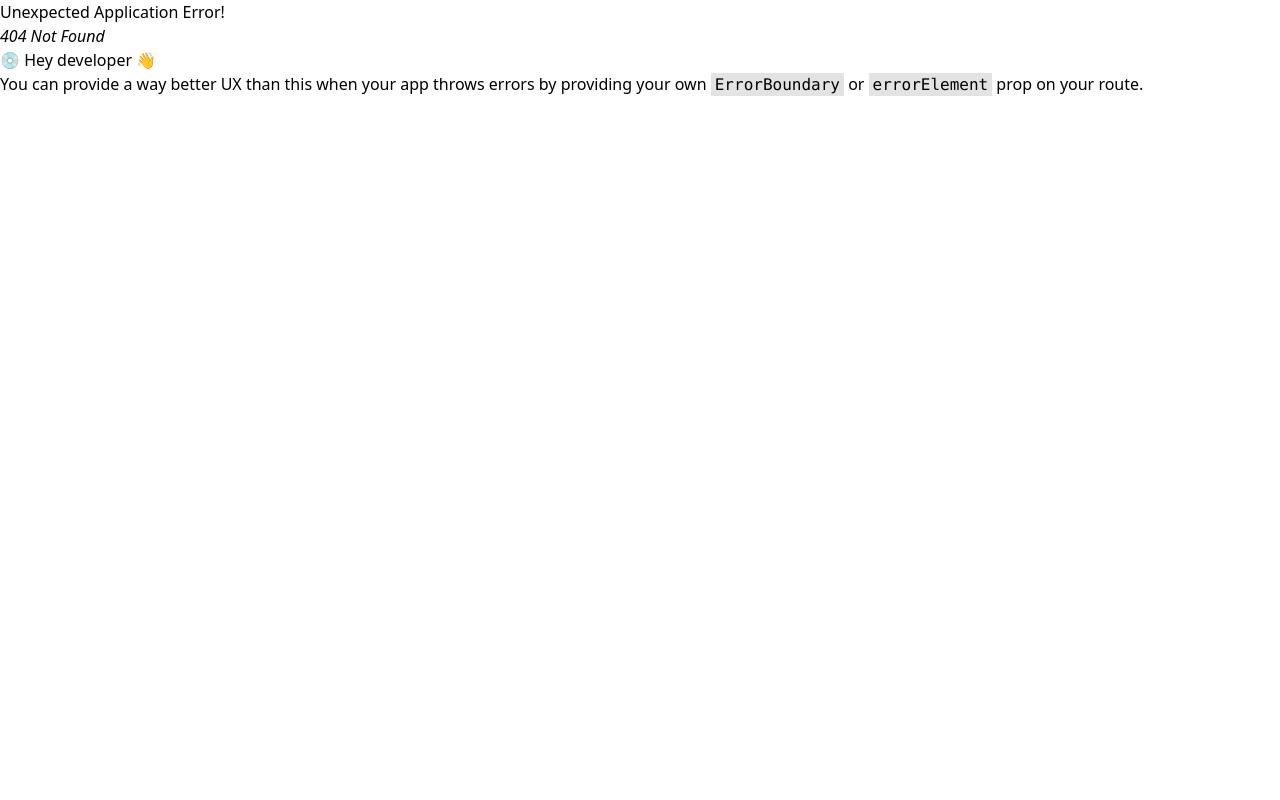
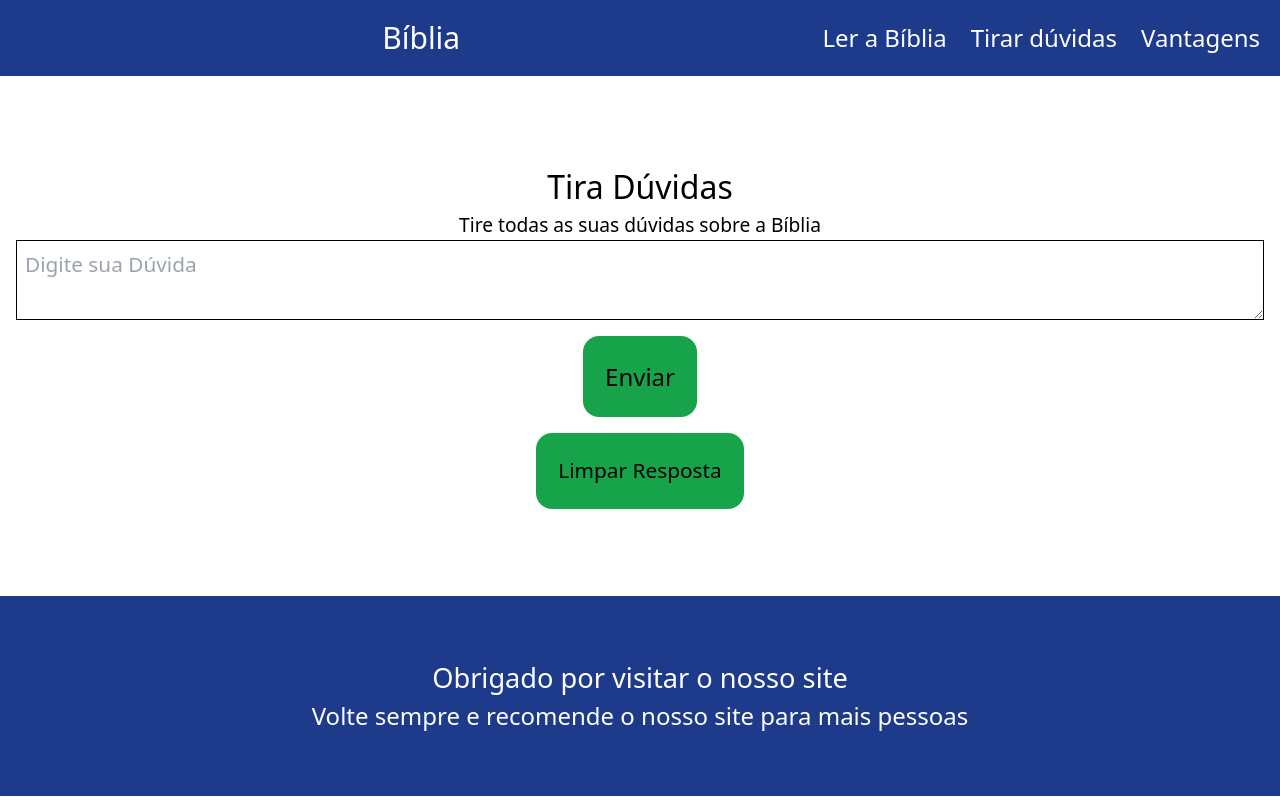
Before and after one commit to valdirsantos714/refugio-biblico, a React (Vite) app: page /duvidas/tiraduvidas in a window 1280 px wide. Before the commit this address had no page. Built offline with nearby package versions, Linux system fonts and the light colour scheme.

Commit message:
Implementado inteligência artificial do gemini na tela dúvidas

```diff
--- a/src/Biblia/TelaLivros/TelaLivros.jsx
+++ b/src/Biblia/TelaLivros/TelaLivros.jsx
@@ -51,7 +51,7 @@ export default function TelaLivros() {
 
     return (
         <>
-            <section className="h-auto bg-white text-black">
+            <section className="h-auto min-h-[65vh] bg-white text-black">
                 <div className="p-[1rem] text-center">
                     <h2 className="text-[2rem] lg:text-[2.2rem]">Livros da Bíblia</h2>
                     <div className="text-[1.4rem] flex flex-col justify-center items-center gap-[0.5rem]  p-[0.4rem] lg:flex-row flex-wrap">
--- /dev/null
+++ b/src/TelaDuvida/TelaDuvida.jsx
@@ -0,0 +1,81 @@
+import { useState } from "react";
+import Footer from "../componentsPadrao/Footer/Footer";
+import { GoogleGenerativeAI } from "@google/generative-ai";
+
+
+export default function TelaDuvida() {
+
+    const [dados, setDados] = useState([])
+    const [input, setInput] = useState("")
+
+    const cliente = new GoogleGenerativeAI("AIzaSyAQyyvt5WFVP5ku2h2QaAYjkLM8DiAAd5A")
+
+    const pegaDados = async () => {
+        try {
+
+            const response = cliente.getGenerativeModel({model: 'gemini-1.0-pro'})
+
+            const generationConfig = {
+                temperature: 0.9,
+                topP: 1,
+                topK: 0,
+                maxOutputTokens: 2048,
+                responseMimeType: "text/plain",
+              };
+
+            const chat = response.startChat({
+                generationConfig,
+                history: [
+
+                ]
+            })
+
+            const respostaMesmo = await chat.sendMessage(input)
+            const r = await respostaMesmo.response.text;
+
+            setDados(r)
+
+        } catch (error) {
+            console.error(error);
+        }
+    }
+
+    const amostrarDados = () => {
+        pegaDados();
+
+        if (dados.length > 0) {
+            return dados
+
+        } else {
+            return <div className="w-[24px] h-[24px] p-[1rem] animate-spin border-[10px] border-b-transparent border-blue-600 rounded-[50%]">oi</div>
+        }
+    }
+
+    const pegaDadosInput = (evento) => {
+        setInput(evento.target.value)
+    }
+
+    const limpaResposta = () => {
+        setDados([])
+    }
+
+    return (
+        <>
+        <main>
+            <section className="min-h-[65vh] bg-black">
+                <div className="w-[100%] min-h-[65vh] p-[1rem] bg-white text-black flex flex-col flex-wrap justify-center items-center">
+                <h2 className="text-[2rem]">Tira Dúvidas</h2>
+                <p className="text-[1.2rem] text-center">Tire todas as suas dúvidas sobre a Bíblia</p>
+                <p className="text-[1.3rem]">{dados}</p>
+
+                <textarea id="input-duvida" cols="30" rows="2" className="text-black w-[100%] p-[0.5rem] text-[1.3rem] border-[0.1rem] border-black" placeholder="Digite sua Dúvida" value={input} onChange={pegaDadosInput}></textarea>
+
+                <button className="bg-green-600 p-[1.4rem] mt-[1rem] rounded-[1rem] text-[1.5rem]" onClick={amostrarDados}>Enviar</button>
+                <button className="bg-green-600 p-[1.4rem] mt-[1rem] rounded-[1rem] text-[1.3rem]" onClick={limpaResposta}>Limpar Resposta</button>
+                </div>
+            </section>
+        </main>
+        <Footer/>
+        </>
+    )
+}
--- a/src/TelaInicial/components/Banner/Banner.jsx
+++ b/src/TelaInicial/components/Banner/Banner.jsx
@@ -10,7 +10,7 @@ export default function Banner() {
 
                 <div className="flex flex-col text-[1.3rem] gap-[0.5rem] lg:text-[1.5rem] justify-center items-center">
                     <Link to={"/biblia/livros"} className="bg-green-600 rounded-[0.4rem] p-[0.4rem] lg:w-2/5 rounded-[1rem]">Ler a Bíblia</Link>
-                    <Link className="bg-green-600 rounded-[1rem] lg:w-2/5">Tirar suas dúvidas bíblicas</Link>
+                    <Link to={"duvidas/tiraduvidas"} className="bg-green-600 rounded-[1rem] lg:w-2/5">Tirar suas dúvidas bíblicas</Link>
                 </div>
 
             </div>
```
Also changed, not shown: src/main.jsx (+6 -1 lines).
